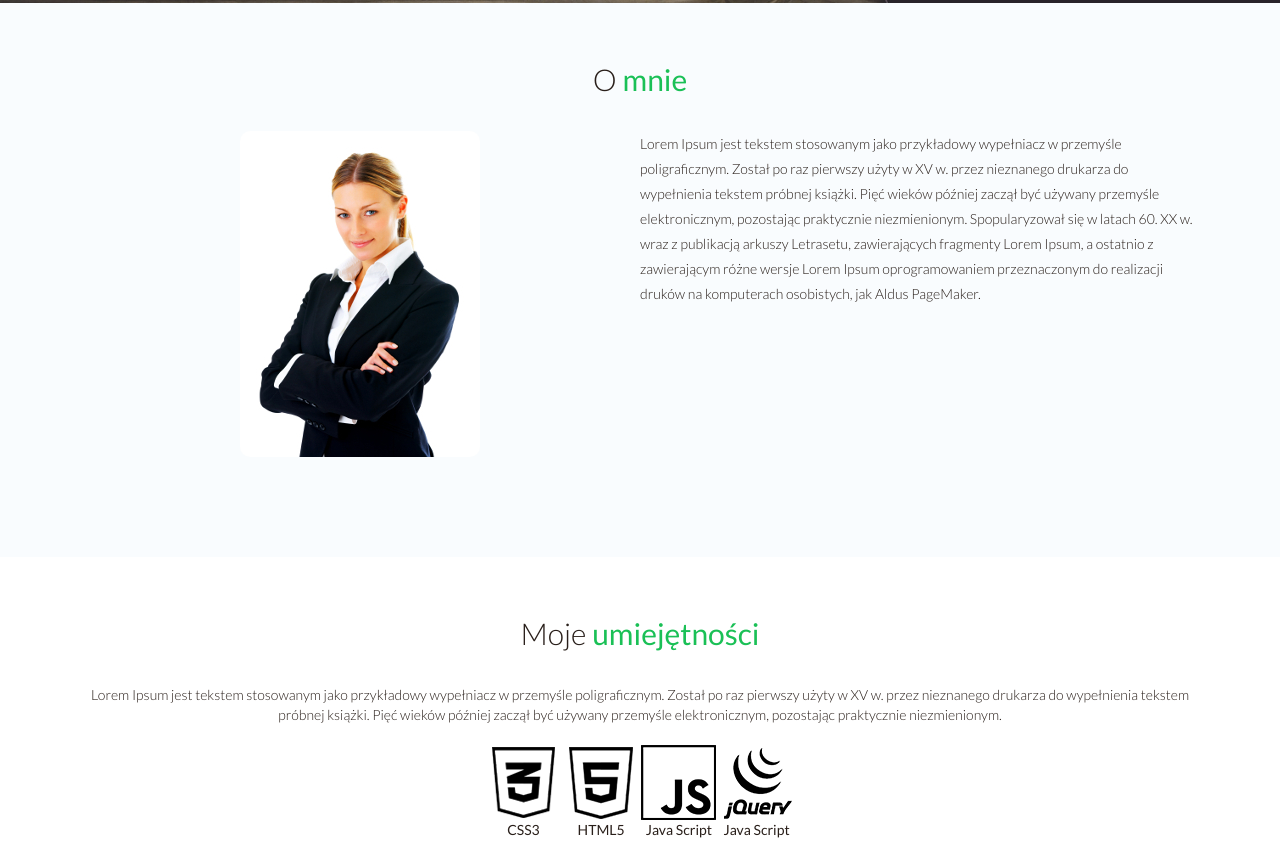
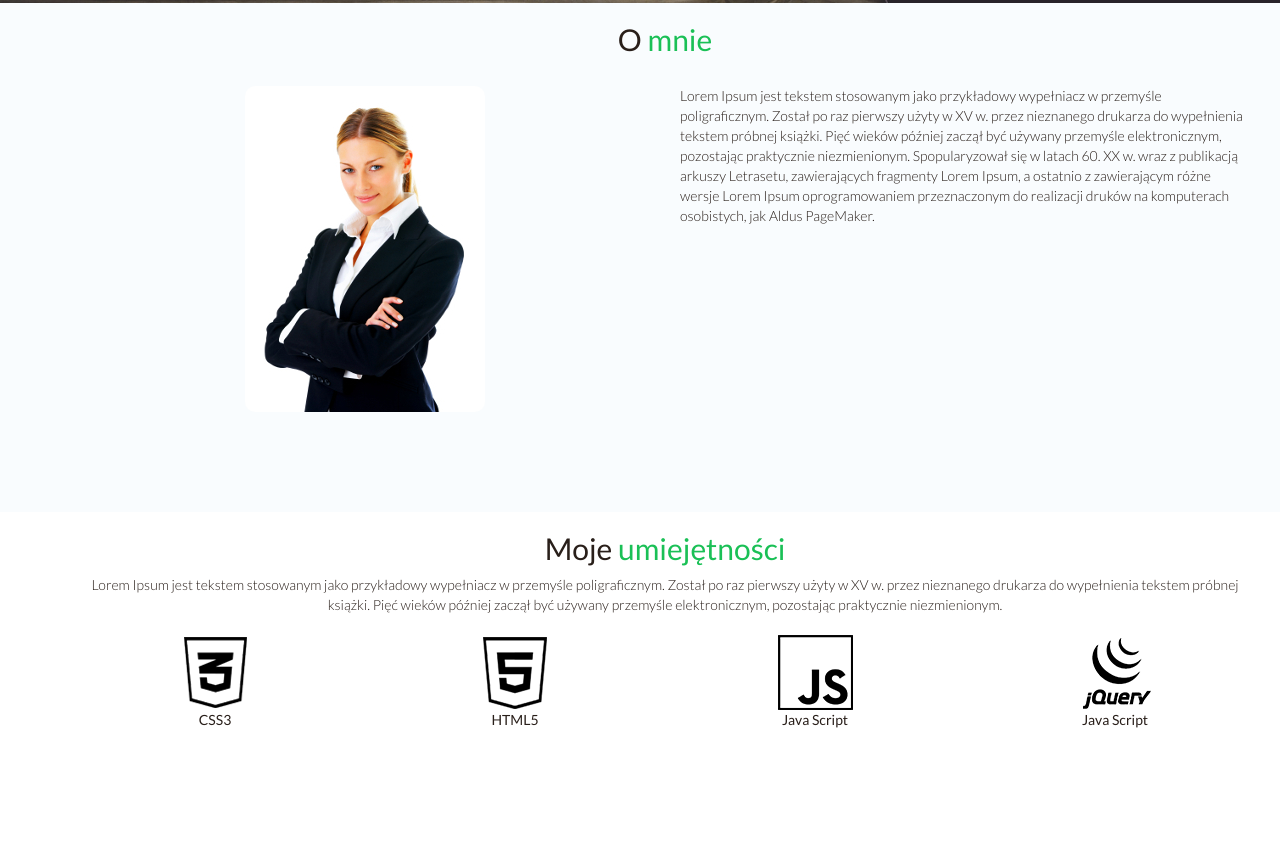
Before and after one commit to Klaudia1001/bootstrap_portfolio, a plain HTML site: page index.html in a window 1280 px wide. Shown: the part 797-1640 px from the top of the page. Drawn offline with nearby package versions, Linux system fonts and the light colour scheme.

Commit message:
ikonki html css js jq

```diff
--- a/css/style.css
+++ b/css/style.css
@@ -145,34 +145,21 @@ section>h2 {
     overflow: hidden;
 }
 
-#about>figure {
-    width: 50%;
-    float:left;
-    margin: 0;
-    text-align: center;
 
-}
 
-#about>article>p {
-    width: 50%;
-    float:left;
-    font-weight: 300;
-    line-height: 25px;
-
-}
-
-#about>figure>img {
+#about figure img {
     max-height: 350px;
     border-radius: 10px;
     border-style: solid;
     border-color: #f9fcfe;
     max-width: 100%;
+    display: inline;
 }
 /*KONIEC*/
 
 /*Sekcja umiejętności*/
 
-#skills> p {
+#skills p {
     text-align: center;
 }
 
@@ -180,15 +167,10 @@ section>h2 {
     text-align: center;
 }
 
-#skills #skills_icons figure {
+/*#skills #skills_icons figure {
     display: inline-block;
     text-align: center;
-}
-
-#skills #skills_icons figure img {
-    margin-bottom: : 15px;
-    text-align: center;
-}
+}*/
 
 p {
     width: 100%;
--- a/index.html
+++ b/index.html
@@ -57,35 +57,45 @@
 
 <!--Sekcja o mnie-->
 <section id="about">
-     <h2> O <span>mnie</span></h2>
-     <figure class="about-image"><img src="img/pracownik.jpg" alt="Klaudia Przespolewska"></figure>
+    <div class = "container">
+    <div class= "row">
+     <h2> O <span>mnie</span></h2><br />
+    <div class= "row">
+     <figure class="col-md-6 text-center"><img src="img/pracownik.jpg" alt="Klaudia Przespolewska" class="img-responsive"></figure>
 
-         <article class= "about_content">
+         <article class= "col-md-6">
              <p>Lorem Ipsum jest tekstem stosowanym jako przykładowy wypełniacz w przemyśle poligraficznym. Został po raz pierwszy użyty w XV w. przez nieznanego drukarza do wypełnienia tekstem próbnej książki. Pięć wieków później zaczął być używany przemyśle elektronicznym, pozostając praktycznie niezmienionym. Spopularyzował się w latach 60. XX w. wraz z publikacją arkuszy Letrasetu, zawierających fragmenty Lorem Ipsum, a ostatnio z zawierającym różne wersje Lorem Ipsum oprogramowaniem przeznaczonym do realizacji druków na komputerach osobistych, jak Aldus PageMaker.
              </p>
          </article>
+    </div>
 </section>
 <!--KONIEC-->
 
 <!--Sekcja umiejętności-->
 <section id="skills">
+   <div class="container">
+   <div class= "row">
     <h2>Moje <span>umiejętności</span></h2>
+    <div clss="row">
     <p> Lorem Ipsum jest tekstem stosowanym jako przykładowy wypełniacz w przemyśle poligraficznym. Został po raz pierwszy użyty w XV w. przez nieznanego drukarza do wypełnienia tekstem próbnej książki. Pięć wieków później zaczął być używany przemyśle elektronicznym, pozostając praktycznie niezmienionym. </p><br />
-    <div id="skills_icons">
-            <figure class="skills_icons_item">
+       </div>
+    <div id="skills_icons" class="row">
+
+            <figure class="col-md-3 col-sm-6">
                 <img src="img/css3.png" alt="Ikona CSS3"><figcaption>CSS3</figcaption>
         </figure>
-             <figure class="skills_icons_item">
+             <figure class="col-md-3 col-sm-6">
                 <img src="img/html5.png" alt="Ikona HTML5"><figcaption>HTML5</figcaption>
         </figure>
-               <figure class="skills_icons_item">
+               <figure class="col-md-3 col-sm-6">
                 <img src="img/js.png" alt="Ikona Java Script"><figcaption>Java Script</figcaption>
         </figure>
-               <figure class="skills_icons_item">
+               <figure class="col-md-3 col-sm-6">
                 <img src="img/jquery.png" alt="Ikona jQuery"><figcaption>Java Script</figcaption>
         </figure>
 
         </div>
+       </div>
 
 </section>
 
```
